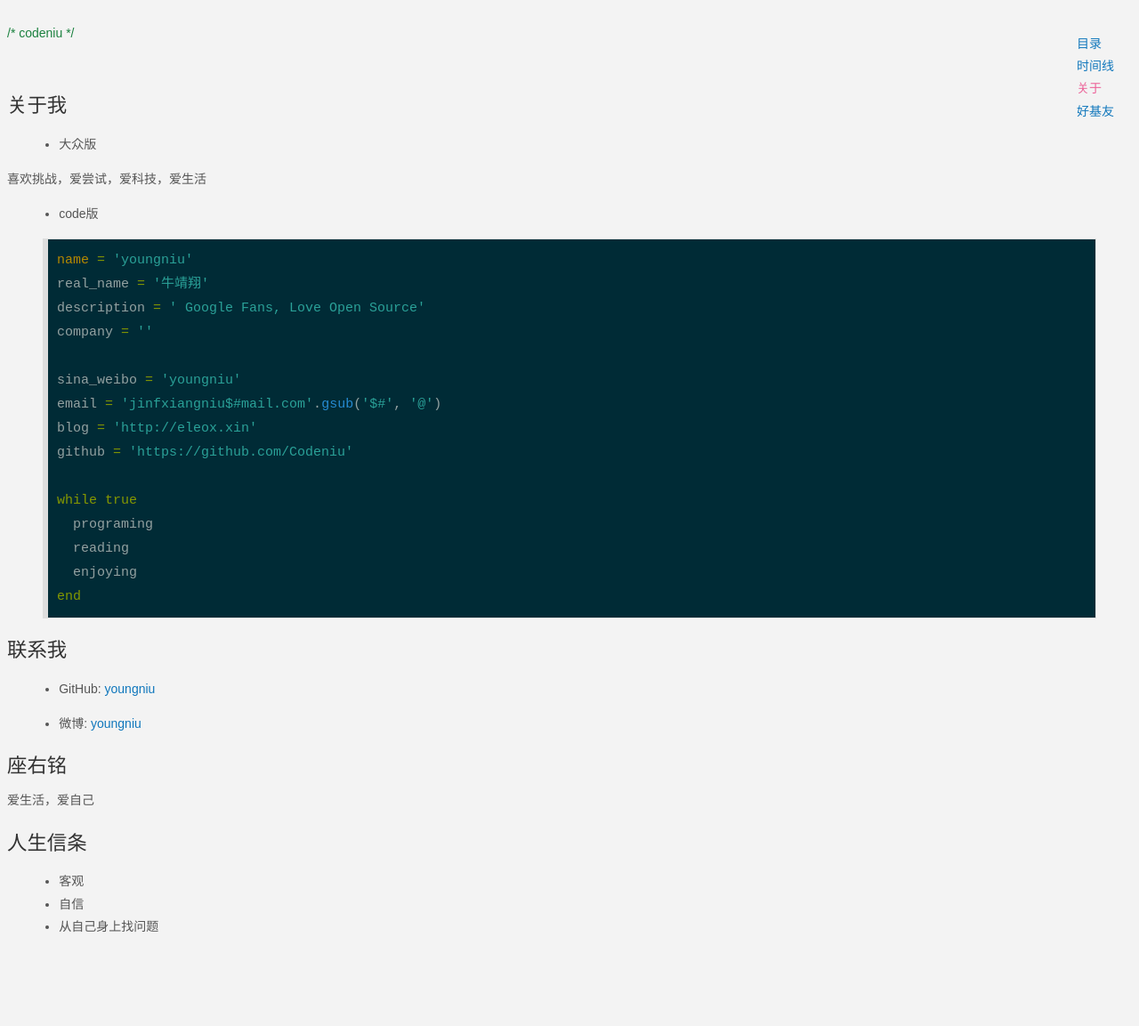
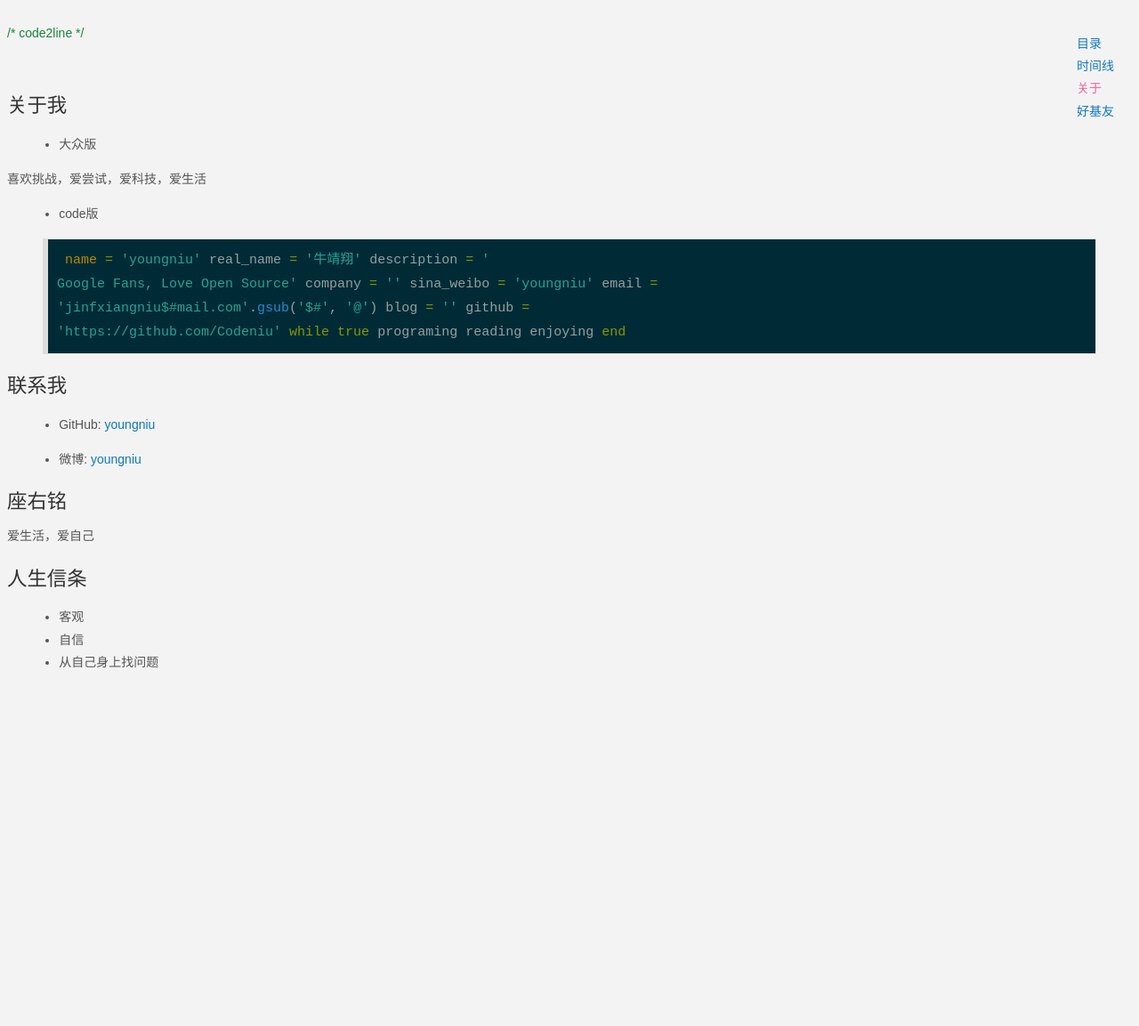
Before and after one commit to Codeniu/codeniu, a Jekyll site: the page built from about.html, in a window 1280 px wide. Shown: the whole page at 89% size. Built offline with Jekyll 4.4.1, drawn with Linux system fonts in a browser that asks for light colours; nearby versions of some CDN libraries; a style sheet for code colours, icons or effects is not loaded; after the commit the page ends 908 px from its top, so only the background shows below that; part of the change alters nothing that is shown.

Commit message:
update config

```diff
--- a/_config.yml
+++ b/_config.yml
@@ -1,5 +1,3 @@
-<<<<<<< HEAD
-
 # This is the default format.
 # For more see: http://jekyllrb.com/docs/permalinks/
 permalink: /:categories/:year/:month/:day/:title/
@@ -16,20 +14,21 @@ description: >- # this means to ignore newlines until "baseurl:"
 baseurl: "" # the subpath of your site, e.g. /blog
 url: "" # the base hostname & protocol for your site, e.g. http://example.com
 twitter_username: youngniu
-github_username:  Codeniu
+github_username: Codeniu
 simple_search: http://google.com/search
-production_url :
+production_url:
 
 # Build settings
 markdown: kramdown
-theme: minima
+# theme: minima
+theme: jekyll-theme-cayman
 plugins:
   - jekyll-feed
 
 # All Jekyll-Bootstrap specific configurations are namespaced into this hash
 #
-codepiano :
-  version : 0.3.0
+codepiano:
+  version: 0.3.0
 
   # All links will be namespaced by BASE_PATH if defined.
   # Links in your website should always be prefixed with {{BASE_PATH}}
@@ -53,7 +52,7 @@ codepiano :
   #   - Only the following values are falsy: ["", null, false]
   #   - When setting BASE_PATH it must be a valid url.
   #     This means always setting the protocol (http|https) or prefixing with "/"
-  BASE_PATH : false
+  BASE_PATH: false
 
   # By default, the asset_path is automatically defined relative to BASE_PATH plus the enabled theme.
   # ex: [BASE_PATH]/assets/themes/[THEME-NAME]
@@ -63,32 +62,32 @@ codepiano :
   #   http://s3.amazonaws.com/yoursite/themes/watermelon
   #   /assets
   #
-  ASSET_PATH : false
+  ASSET_PATH: false
 
   # These paths are to the main pages Jekyll-Bootstrap ships with.
   # Some JB helpers refer to these paths; change them here if needed.
   #
   archive_path: /posts.html
-  categories_path : /categories.html
-  tags_path : /posts.html
-  atom_path : /atom.xml
-  rss_path : /rss.xml
+  categories_path: /categories.html
+  tags_path: /posts.html
+  atom_path: /atom.xml
+  rss_path: /rss.xml
 
   # Settings for comments helper
   # Set 'provider' to the comment provider you want to use.
   # Set 'provider' to false to turn commenting off globally.
   #
-  comments :
-    provider : disqus
-    disqus :
-      short_name : stormsblog
+  comments:
+    provider: disqus
+    disqus:
+      short_name: stormsblog
 
   # Settings for analytics helper
   # Set 'provider' to the analytics provider you want to use.
   # Set 'provider' to false to turn analytics off globally.
   #
-  analytics :
-    provider : custom
+  analytics:
+    provider: custom
   #  google :
   #      tracking_id : 'UA-22956003-2'
 
@@ -97,9 +96,8 @@ codepiano :
   # Set 'provider' to the sharing provider you want to use.
   # Set 'provider' to false to turn sharing off globally.
   #
-  sharing :
-    provider : false
-
+  sharing:
+    provider: false
   # Settings for all other include helpers can be defined by creating
   # a hash with key named for the given helper. ex:
   #
@@ -110,6 +108,3 @@ codepiano :
   # and include your custom code. Your custom file must be defined at:
   #   ./_includes/custom/[HELPER]
   # where [HELPER] is the name of the helper you are overriding.
-=======
-theme: jekyll-theme-cayman
->>>>>>> c31dc78a9d42d3b749aad9c71b88027ecf30087e
--- a/about.html
+++ b/about.html
@@ -5,6 +5,7 @@ header: about me
 group: navigation
 index: 4
 ---
+
 {% include codepiano/setup %}
 
 <h2 id="">关于我</h2>
@@ -19,23 +20,11 @@ index: 4
   <li>code版</li>
 </ul>
 
-{% highlight ruby %}
-name = 'youngniu'
-real_name = '牛靖翔'
-description = ' Google Fans, Love Open Source'
-company = ''
-
-sina_weibo = 'youngniu'
-email = 'jinfxiangniu$#mail.com'.gsub('$#', '@')
-blog = 'http://eleox.xin'
-github = 'https://github.com/Codeniu'
-
-while true
-  programing
-  reading
-  enjoying
-end
-{% endhighlight %}
+{% highlight ruby %} name = 'youngniu' real_name = '牛靖翔' description = '
+Google Fans, Love Open Source' company = '' sina_weibo = 'youngniu' email =
+'jinfxiangniu$#mail.com'.gsub('$#', '@') blog = '' github =
+'https://github.com/Codeniu' while true programing reading enjoying end {%
+endhighlight %}
 
 <h2 id="_2">联系我</h2>
 
```
Also changed, not shown: 1 other file. Lines whose indentation alone changed are shown as unchanged.
